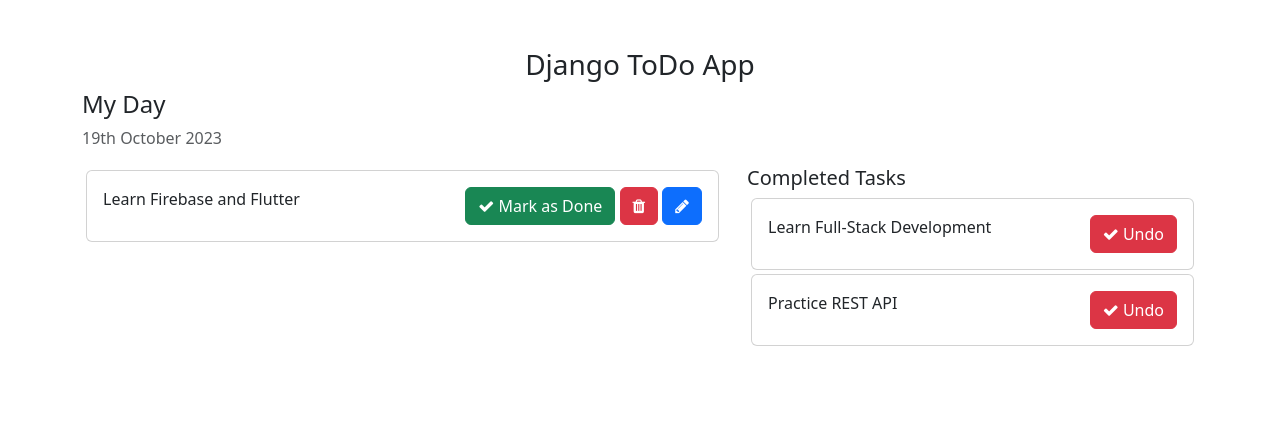
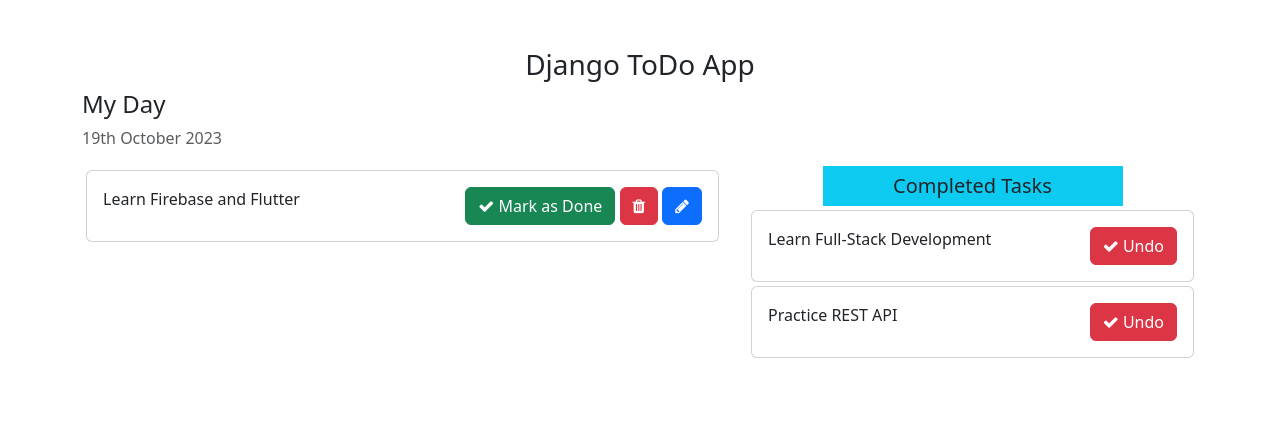
Before and after one commit to Joha-will/To_Do_App_Django, a Django app: page / in a window 1280 px wide. Shown: the top 446 px of the page. Run offline with Django 4.2, Linux system fonts and the light colour scheme; data comes from the database, SQL or seed files in the repository.

Commit message:
Adjust completed tasks header

```diff
--- a/templates/home.html
+++ b/templates/home.html
@@ -40,7 +40,7 @@
 
             </div>
             <div class="col-md-5 col-lg-5">
-                <h5>Completed Tasks</h5>
+                <h5 class="bg-info text-center p-2" style="width: 300px; margin: auto;">Completed Tasks</h5>
                 {% for task in completed_task %}
                 <div class="card m-1">
                     <div class="card-body">
```
